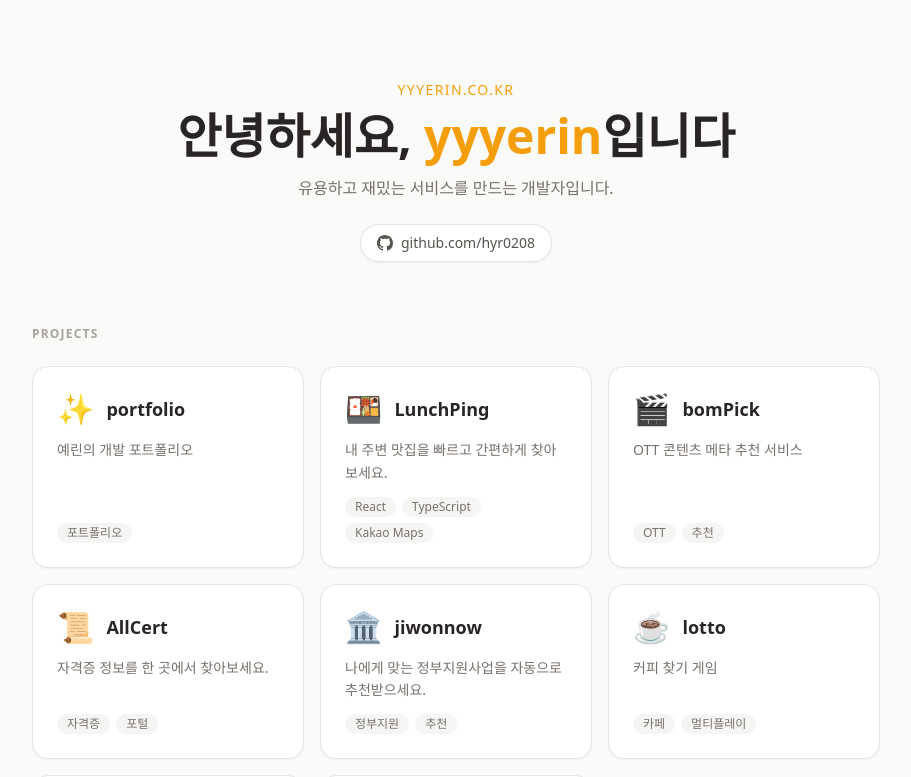
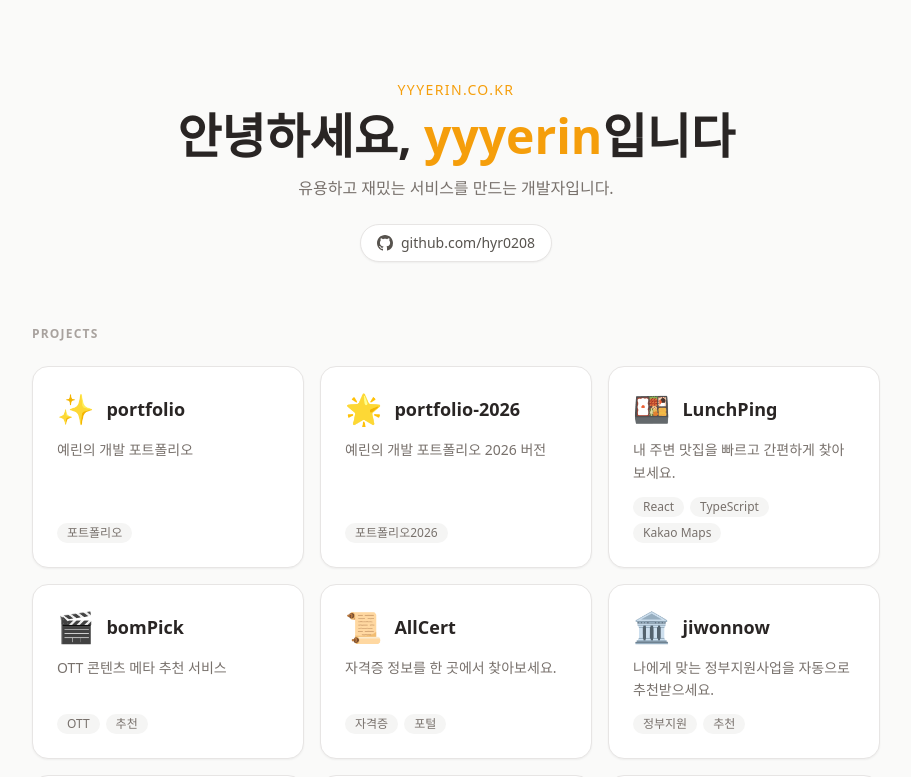
Before and after one commit to hyr0208/yyyerin, a React (Vite) app: page / in a window 1280 px wide. Shown: the top 777 px of the page, without its empty margins (184-1095 px from the left). Built offline with nearby package versions, Linux system fonts and the light colour scheme; a web font is replaced by a local one.

Commit message:
refactor: 프로젝트 추가

```diff
--- a/src/App.tsx
+++ b/src/App.tsx
@@ -16,6 +16,13 @@ const projects: Project[] = [
     url: "https://portfolio.yyyerin.co.kr",
     emoji: "✨",
     tags: ["포트폴리오"],
+  },
+  {
+    name: "portfolio-2026",
+    description: "예린의 개발 포트폴리오 2026 버전",
+    url: "https://portfolio2026.yyyerin.co.kr",
+    emoji: "🌟",
+    tags: ["포트폴리오2026"],
   },
   {
     name: "LunchPing",
```
